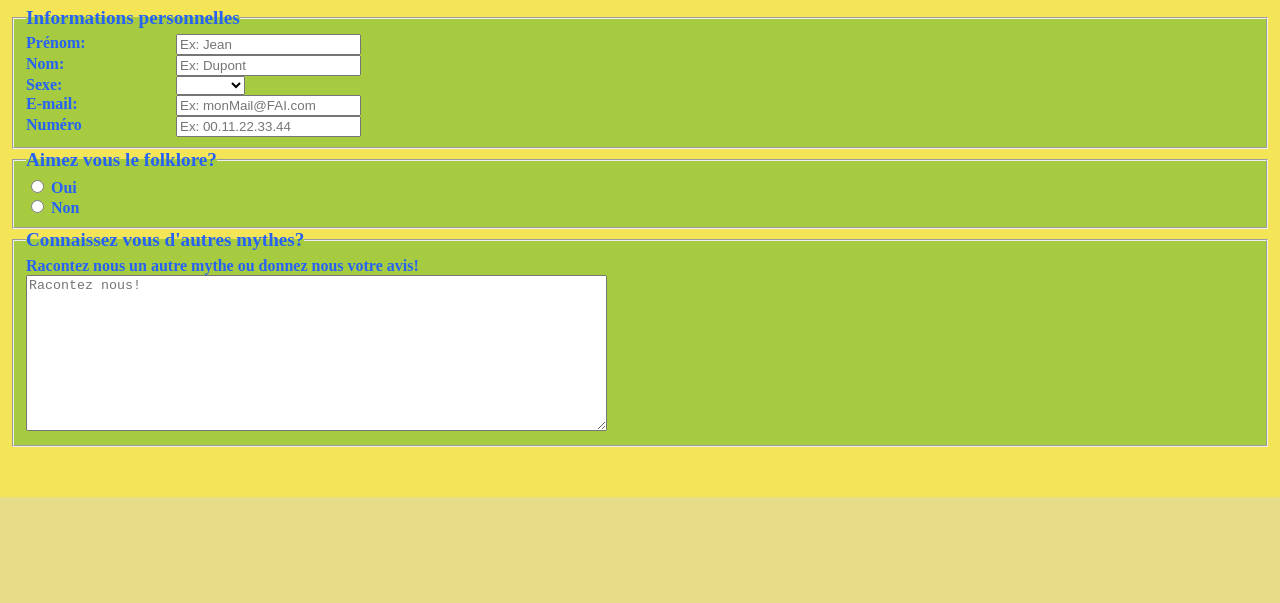
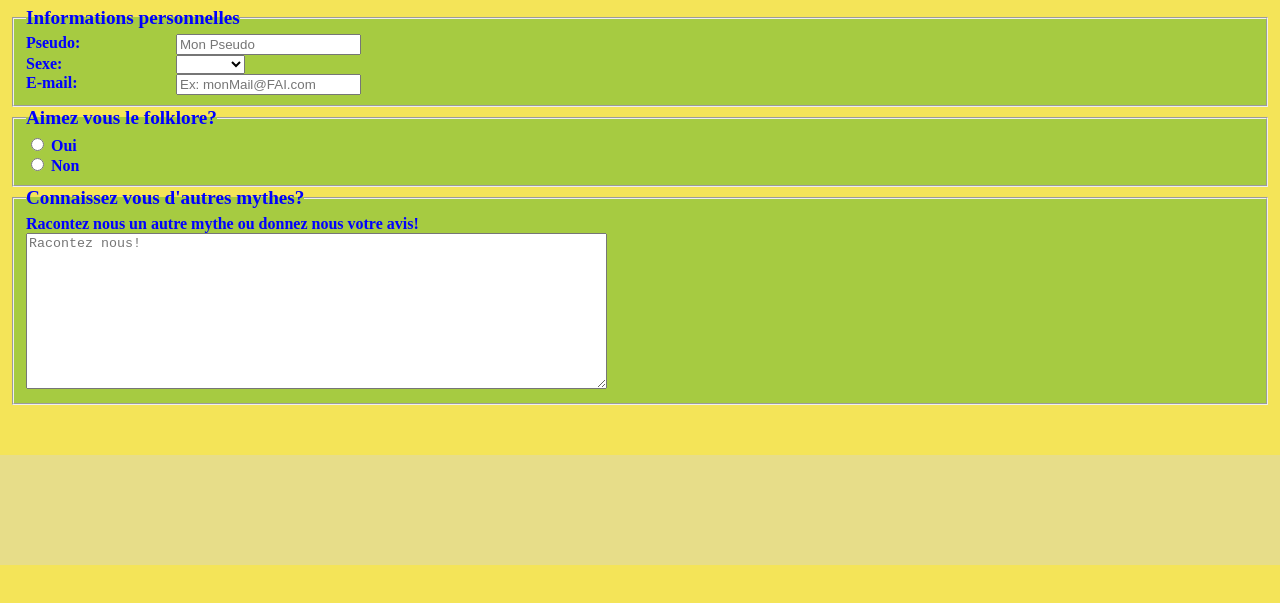
Before and after one commit to BahiaL/TPDuo, a plain HTML site: page contact.html in a window 1280 px wide. Shown: the part 215-818 px from the top of the page. Drawn offline with Linux system fonts and the light colour scheme.

Commit message:
formulaire final

```diff
--- a/contact.html
+++ b/contact.html
@@ -35,12 +35,8 @@
             <fieldset>
                 <legend>Informations personnelles</legend>
                 <div>
-                    <label class="infoperso" for="prenom">Prénom:</label>
-                    <input type="text" name="prenom" placeholder="Ex: Jean" id="prenom">
-                </div>
-                <div>
-                    <label class="infoperso" for="nom">Nom:</label>
-                    <input type="text" name="prenom" placeholder="Ex: Dupont" id="nom">
+                    <label class="infoperso" for="pseudo">Pseudo:</label>
+                    <input type="text" name="pseudo" placeholder="Mon Pseudo" id="pseudo">
                 </div>
                 <div>
                     <label class="infoperso" for="sexe">Sexe:</label>
@@ -54,10 +50,6 @@
                 <div>
                     <label class="infoperso" for="email">E-mail:</label>
                     <input type="email" name="email" placeholder="Ex: monMail@FAI.com" id="email">
-                </div>
-                <div>
-                    <label class="infoperso" for="numero">Numéro</label>
-                    <input type="tel" name="numero" placeholder="Ex: 00.11.22.33.44" id="numero">
                 </div>
             </fieldset>
             <fieldset>
--- a/formulaire.css
+++ b/formulaire.css
@@ -3,7 +3,7 @@ fieldset{
 }
 
 form{
-    color: #2662F5;
+    color: blue;
     font-weight: bolder;
 }
 
@@ -16,9 +16,3 @@ form{
 legend{
     font-size: larger;
 }
-h1{
-    color:#2662F5;
-}
-body{
-    background-color: #f4e458;
-}
```
